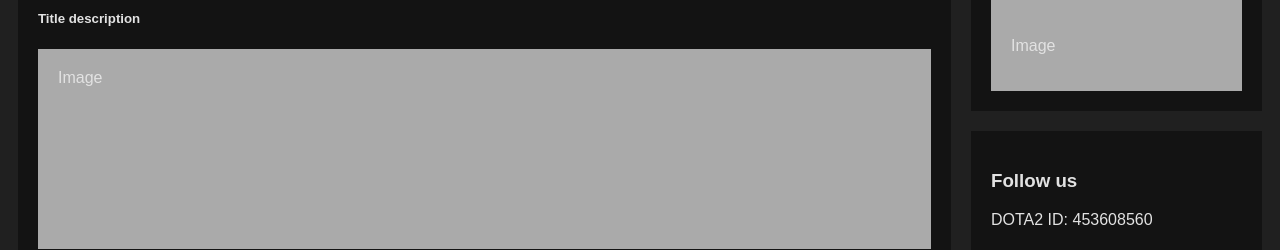
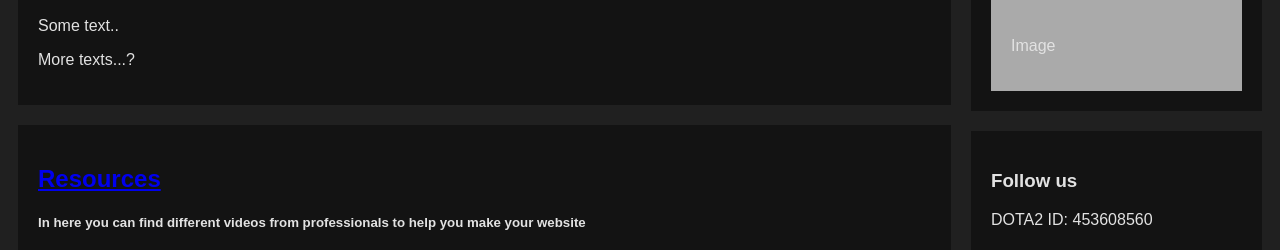
Before and after one commit to jshlxsrg/CET-Website, a PHP site: page /main.php in a window 1280 px wide. Shown: the part 833-1083 px from the top of the page. Run offline with PHP 8.4, Linux system fonts and the light colour scheme.

Commit message:
Add files via upload

```diff
--- a/about.php
+++ b/about.php
@@ -29,7 +29,7 @@ define('NAME2', 'MARK JOSHUA ARTUZA');
         <h2>Joshua Alexis Urag</h2>
         <img src = "cores.jpg" height="500px">
         <p>A third year college student in Polytechnic University of the Philippines currently studying Bachelor of Science in Computer Engineering.</p>
-        <p>More texts...?</p>
+        <p>Pagod na sa buhay dahil nakakapunyeta lang </p>
       </div>
       <div class="card">
         <h2>Mark Joshua Artuza</h2>
--- a/main.php
+++ b/main.php
@@ -12,8 +12,9 @@ define('NAME2', 'MARK JOSHUA ARTUZA');
 ?>
 
 <div class="header">
-  <h1>WEBSTER</h1>
-  <p>Not the dictionary one, but a website that helps you make a website!</p>
+    <h1> WEBSTER </h1>
+    <p>Not the dictionary one, but a website that helps you make a website!</p>
+  </div>
 </div>
 
 <div class="topnav">
@@ -26,16 +27,16 @@ define('NAME2', 'MARK JOSHUA ARTUZA');
 <div class="row">
   <div class="leftcolumn">
     <div class="card">
-      <h2>TITLE HEADING</h2>
-      <h5>Title description, Date</h5>
-      <div class="fakeimg" style="height:200px;">Image</div>
+      <h2><a href = "topics.php" >  Topics</h2> </a>
+      <h5>In here are some website ideas for you</h5>
+      <img src = "ideas.jpeg" height= "400px" width = "1100px">
       <p>Some text..</p>
       <p>More texts...?</p>
     </div>
     <div class="card">
-      <h2>TITLE HEADING</h2>
-      <h5>Title description</h5>
-      <div class="fakeimg" style="height:200px;">Image</div>
+      <h2> <a href = "resources.php" > Resources</h2> </a>
+      <h5>In here you can find different videos from professionals to help you make your website</h5>
+      <img src = "resources.jpg" height= "400px" width = "1100px">
       <p>Some text..</p>
       <p>More texts...</p>
     </div>
```
